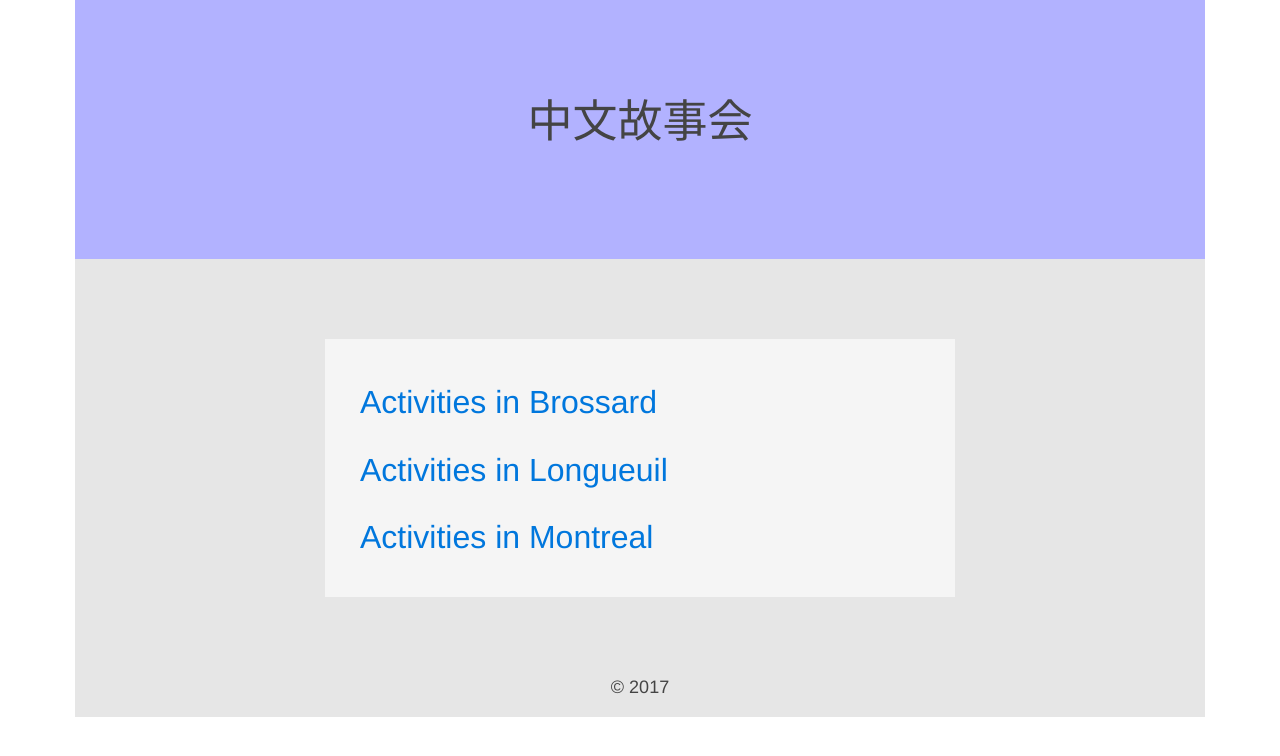
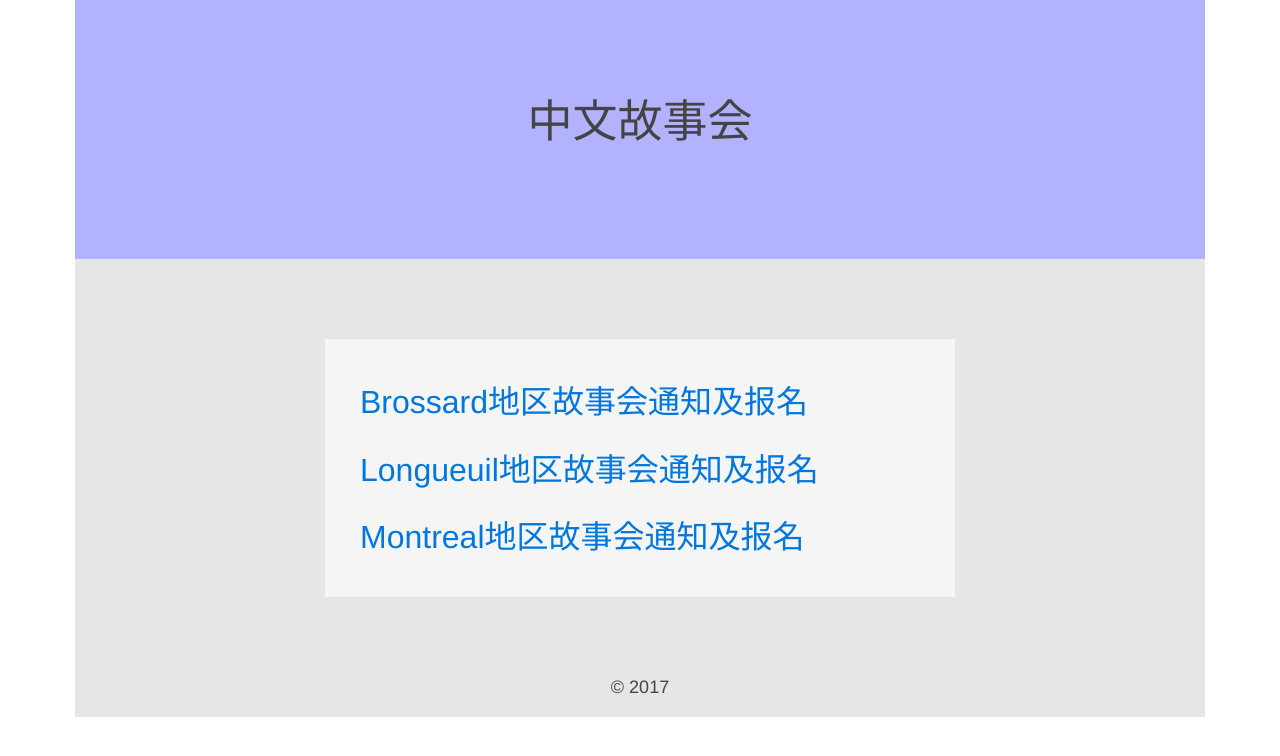
Before and after one commit to tawaye/bsdcnstory, a Django app: page /chinesestory/ in a window 1280 px wide. Shown: the part 16-772 px from the top of the page. Run offline with Django 3.2, Linux system fonts and the light colour scheme.

Commit message:
Update chinesestory.html

```diff
--- a/templates/chinesestory.html
+++ b/templates/chinesestory.html
@@ -4,9 +4,9 @@
 	<div class="uk-panel uk-panel-box uk-container-center uk-text-left" style="width: 600px;">
 		<div style="padding-top: 20px; padding-left: 20px;">
 			<ul class="uk-list uk-list-space" style="font-size: 32px; line-height: 180%;">
-				<li><a href="/chinesestory/brossard">Activities in Brossard</a></li>
-				<li><a href="/chinesestory/longueuil">Activities in Longueuil</a></li>
-				<li><a href="/chinesestory/montreal">Activities in Montreal</a></li>
+				<li><a href="/chinesestory/brossard">Brossard地区故事会通知及报名</a></li>
+				<li><a href="/chinesestory/longueuil">Longueuil地区故事会通知及报名</a></li>
+				<li><a href="/chinesestory/montreal">Montreal地区故事会通知及报名</a></li>
 			</ul>
 		</div>
 
```
